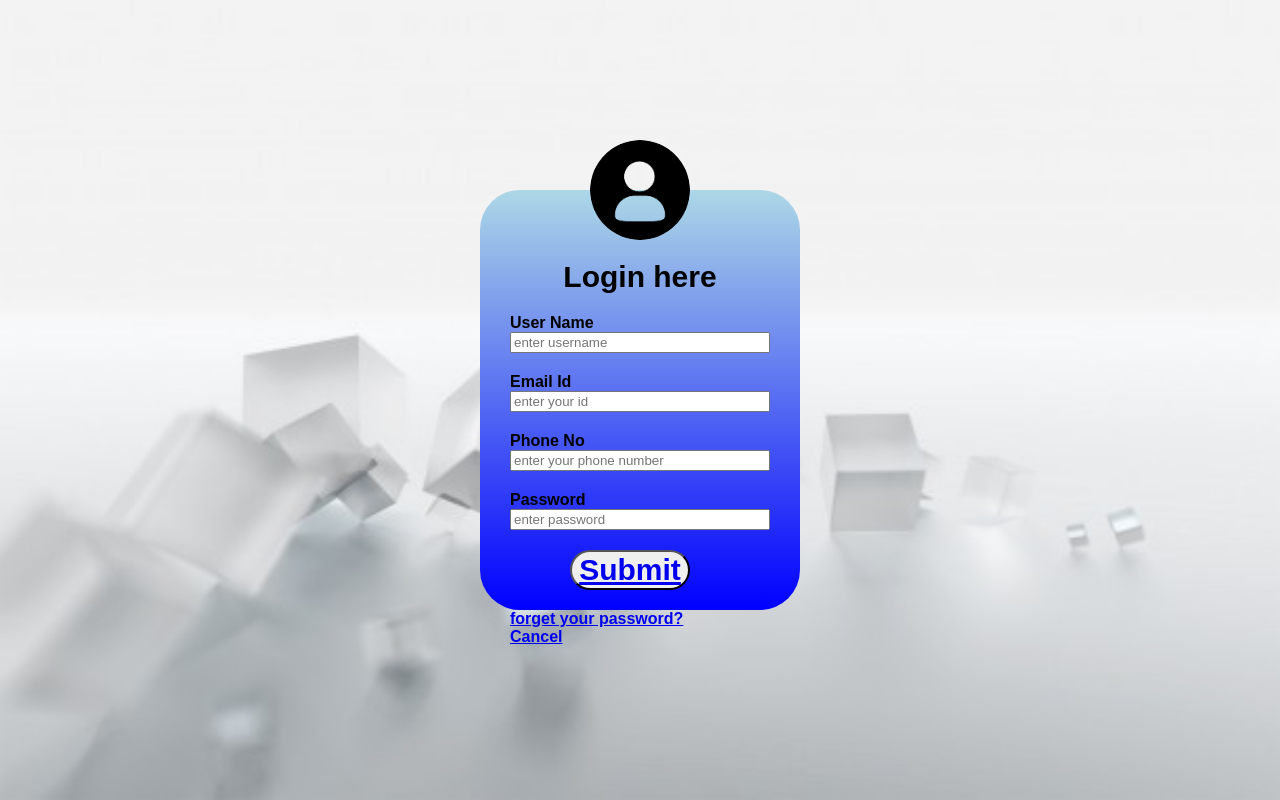
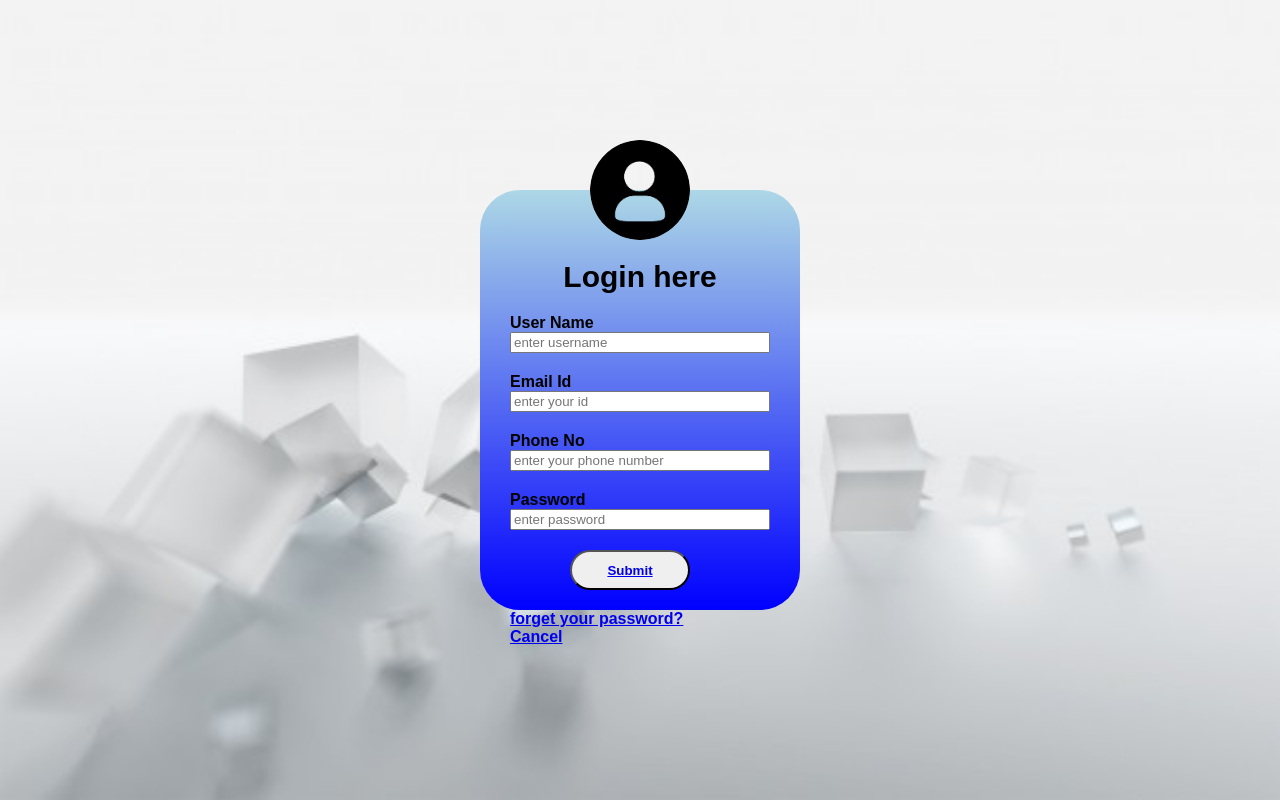
Before and after one commit to kaviyask2003/1.Assignment, a plain HTML site: page login.html in a window 1280 px wide. Drawn offline with Linux system fonts and the light colour scheme.

Commit message:
Update login.html

```diff
--- a/login.html
+++ b/login.html
@@ -17,7 +17,7 @@
        <input type="Password"name=""placeholder="enter password">
        <button>
        <a href="http://WWW.karmadevelopers.me/"class="Submit">
-	   <p><h1>Submit<h1></p>
+	   <p>Submit</p>
 	   </a>
 	   </button>
 	   <a href="https://support.google.com/chrome/anser/95606?hl=en&co=GENIE.Platform%3DDesktop"class="forget your password">
```
